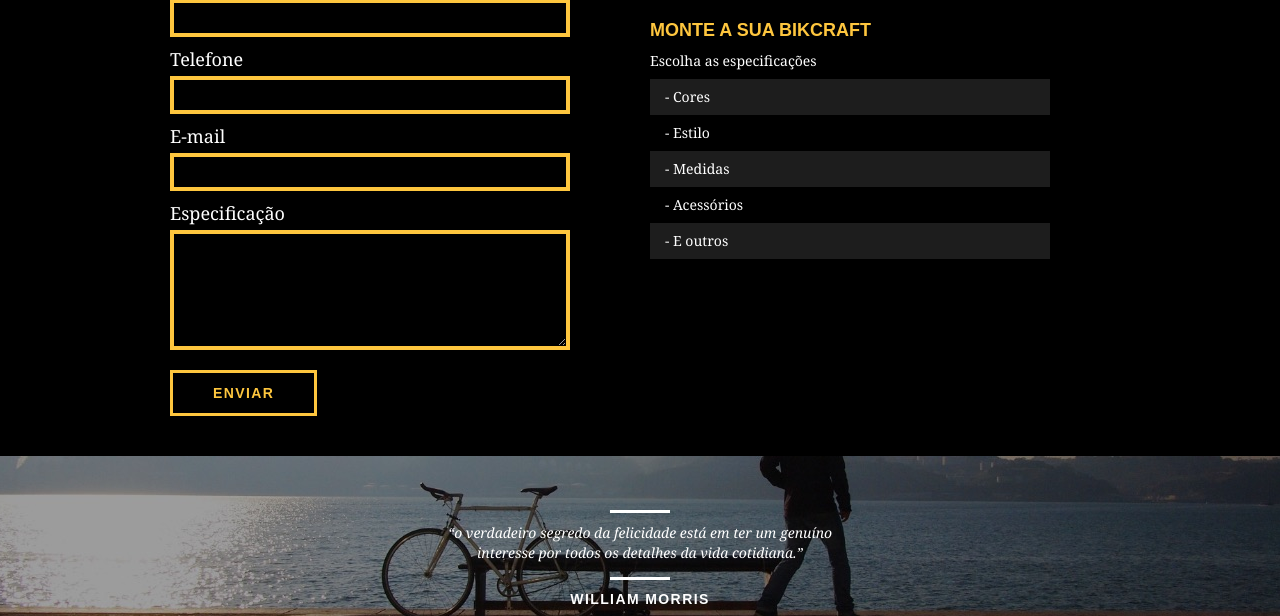
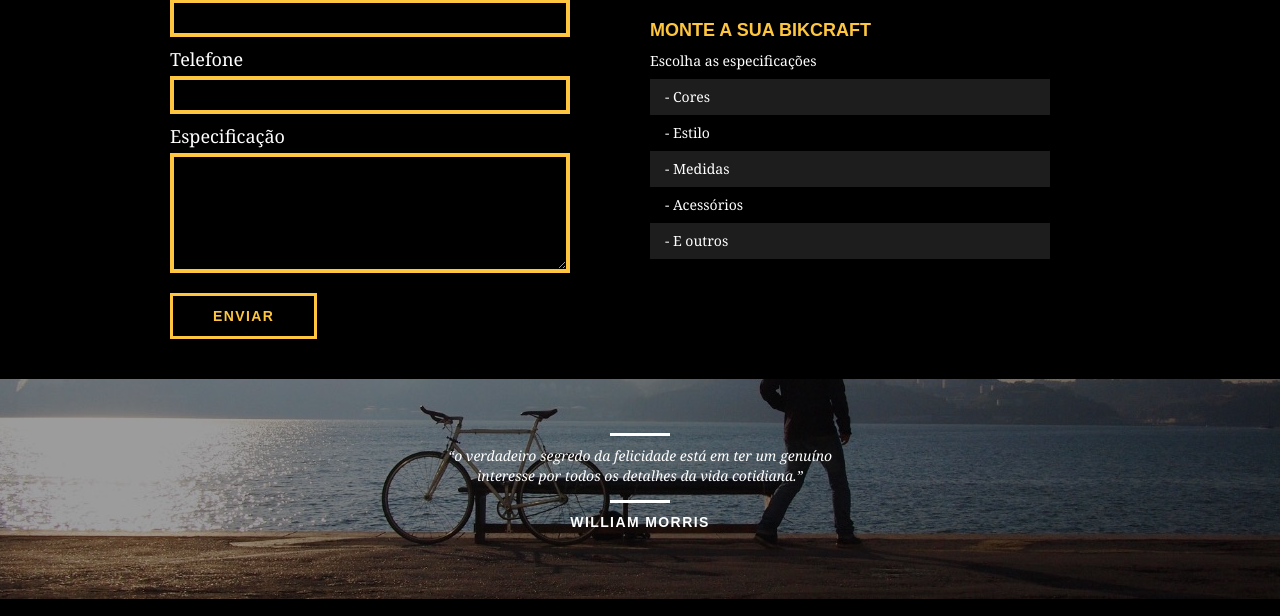
Before and after one commit to Vitor-Rocha33/Bikcraft, a plain HTML site: page produtos.html in a window 1280 px wide. Shown: the part 2460-3076 px from the top of the page. Drawn offline with Linux system fonts and the light colour scheme.

Commit message:
Corrigindo input de email duplicado em Produtos

```diff
--- a/produtos.html
+++ b/produtos.html
@@ -149,9 +149,6 @@
                 <label for="telefone">Telefone</label>
                 <input id="telefone" name="telefone" type="text">
 
-                <label for="email">E-mail</label>
-                <input id="email" name="email" type="text">
-
                 <label for="mensagem">Especificação</label>
                 <textarea name="mensagem" id="mensagem" cols="30" rows="10"></textarea>
 
```
